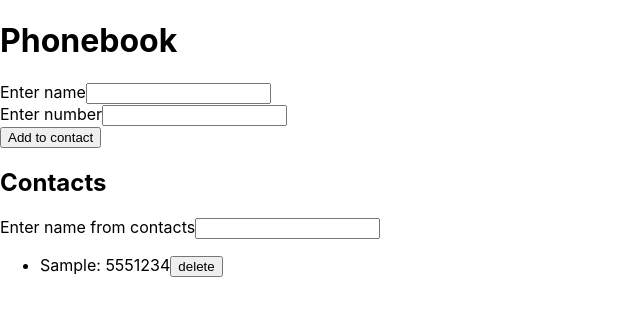
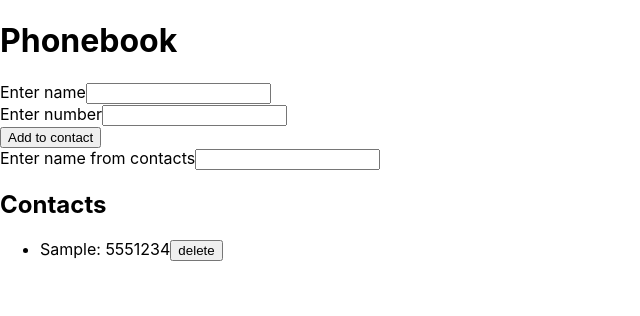
Before and after one commit to Vladyslav-Bekesh/goit-react-hw-06-phonebook, a React (Create React App) app: page / in a window 1280 px wide. Both pictures are taken after typing "Sample", "5551234" into the empty fields and a click on the button "Add to contact". Shown: the top 316 px of the page, without its empty margins (0-640 px from the left). Built offline with nearby package versions, Linux system fonts and the light colour scheme.

Commit message:
update titles

```diff
--- a/src/components/App.jsx
+++ b/src/components/App.jsx
@@ -27,11 +27,10 @@ function App() {
       <h1>Phonebook</h1>
       {contacts !== 0 && <ContactForm/>}
 
-      <h2>Contacts</h2>
       <Filter/>
 
       {contacts.length !== 0 && filter === '' &&
-        <Contacts contacts={contacts} />}
+        <Contacts contacts={contacts} title={'Contacts'} />}
 
 
     </>
--- a/src/components/Contacts.jsx
+++ b/src/components/Contacts.jsx
@@ -1,10 +1,12 @@
 import React from 'react';
 import PropTypes from 'prop-types';
+
+import Title from './Title';
 
 import { useDispatch } from 'react-redux';
 import { deleteContact } from '../redux/store';
 
-function Contacts({ contacts }) {
+function Contacts({ contacts, title }) {
   const dispatch = useDispatch();
 
   const handleClick = id => {
@@ -13,6 +15,7 @@ function Contacts({ contacts }) {
 
   return (
     <>
+      <Title title={title} />
       <ul>
         {contacts.map(({ name, id, number }) => {
           return (
--- a/src/components/Filter.jsx
+++ b/src/components/Filter.jsx
@@ -1,7 +1,7 @@
 import { useDispatch, useSelector } from 'react-redux';
 import { handleFilterChange } from '../redux/store';
 import Contacts from './Contacts';
-
+import Title from './Title';
 
 function Filter() {
   const filter = useSelector(state => state.filter);
@@ -35,7 +35,9 @@ function Filter() {
       </label>
 
       {contacts.length !== 0 && filter !== '' && (
-        <Contacts contacts={makeFilteredContacts()} />
+        <>
+          <Contacts contacts={makeFilteredContacts()} title={'Filtered contacts'}/>
+        </>
       )}
     </>
   );
--- /dev/null
+++ b/src/components/Title.jsx
@@ -0,0 +1,5 @@
+import React from 'react'
+
+export default function Tiltle({title}) {
+  return <h2>{title}</h2>;
+}
```
